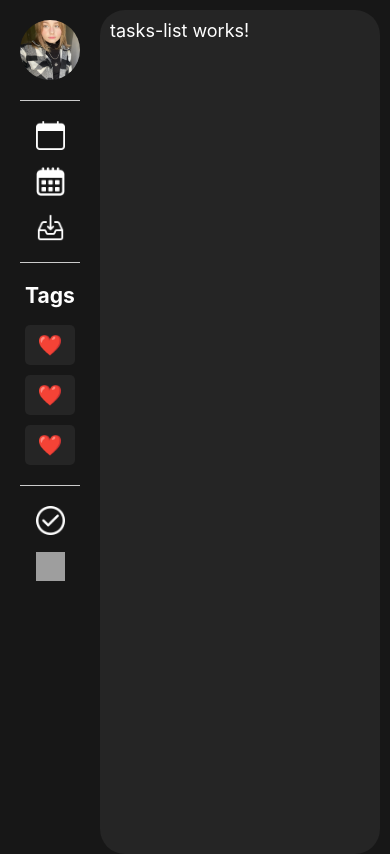
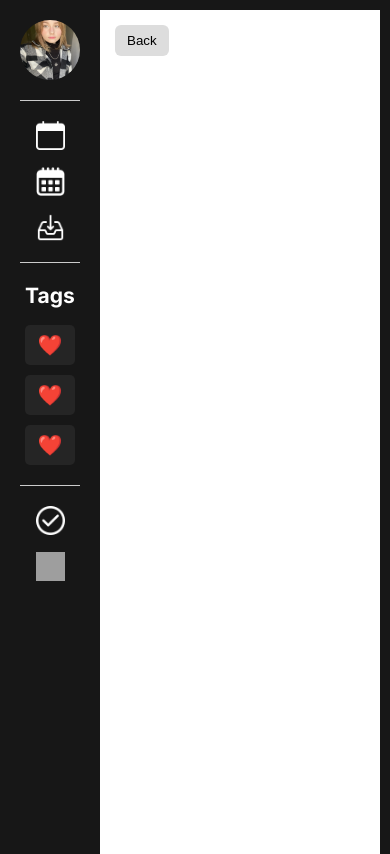
Before and after one commit to julitamajerx/todo, an Angular app in the folder frontend/todo/: page / in a window 390 px wide. Built offline with nearby package versions, Linux system fonts and the light colour scheme; grey boxes are pictures that could not be loaded.

Commit message:
after update

```diff
--- a/frontend/todo/src/features/tasks/task-details/task-details.css
+++ b/frontend/todo/src/features/tasks/task-details/task-details.css
@@ -1,3 +1,3 @@
 p {
-    margin: 0;
+  margin: 0;
 }
--- a/frontend/todo/src/features/tasks/task-details/task-details.ts
+++ b/frontend/todo/src/features/tasks/task-details/task-details.ts
@@ -6,6 +6,4 @@ import { Component } from '@angular/core';
   templateUrl: './task-details.html',
   styleUrl: './task-details.css',
 })
-export class TaskDetails {
-
-}
+export class TaskDetails {}
--- a/frontend/todo/src/features/tasks/tasks-list/tasks-list.css
+++ b/frontend/todo/src/features/tasks/tasks-list/tasks-list.css
@@ -1,3 +1,3 @@
 p {
-    margin: 0;
+  margin: 0;
 }
--- a/frontend/todo/src/features/tasks/tasks.css
+++ b/frontend/todo/src/features/tasks/tasks.css
@@ -4,12 +4,12 @@
   display: grid;
   grid-template-columns: 1fr 300px;
   height: 100vh;
+  position: relative;
 }
 
 @media (max-width: 768px) {
   .main-container {
     display: block;
-    position: relative;
   }
 
   .main-container.mobile-details .left {
@@ -17,13 +17,13 @@
   }
 
   .main-container.mobile-details .right {
-    position: fixed;
+    position: absolute;
     top: 0;
     left: 0;
     right: 0;
     bottom: 0;
     background: white;
-    z-index: 100;
+    z-index: 10;
     overflow-y: auto;
     padding: 15px;
   }
--- a/frontend/todo/src/features/tasks/tasks.ts
+++ b/frontend/todo/src/features/tasks/tasks.ts
@@ -10,20 +10,14 @@ import { TasksList } from './tasks-list/tasks-list';
   styleUrl: './tasks.css',
 })
 export class Tasks implements OnInit {
-  protected isSelected = false; // czy wyświetlać szczegóły
-  protected isMobile = false; // tryb mobile
+  protected isSelected = true;
+  protected isMobile = false;
 
   private breakpointObserver = inject(BreakpointObserver);
 
   ngOnInit() {
-    // obserwujemy breakpoint dla handset (telefony)
     this.breakpointObserver.observe([Breakpoints.Handset]).subscribe((result) => {
       this.isMobile = result.matches;
-
-      // jeśli przechodzimy z mobile → desktop, można przywrócić widok listy
-      if (!this.isMobile) {
-        this.isSelected = false; // lub true, jeśli chcesz od razu widok desktop
-      }
     });
   }
 
--- a/frontend/todo/src/index.html
+++ b/frontend/todo/src/index.html
@@ -4,10 +4,6 @@
     <meta charset="utf-8" />
     <title>Todo</title>
     <base href="./" />
-    <meta
-      http-equiv="Content-Security-Policy"
-      content="default-src 'self' data: https://julitamajerx.github.io; style-src 'self' 'unsafe-inline'; script-src 'self' 'unsafe-inline' 'unsafe-eval'; font-src 'self' data: https://julitamajerx.github.io;"
-    />
     <meta name="viewport" content="width=device-width, initial-scale=1" />
     <link rel="preconnect" href="https://fonts.googleapis.com" />
     <link rel="preconnect" href="https://fonts.gstatic.com" crossorigin />
--- a/frontend/todo/src/services/task-display-service.ts
+++ b/frontend/todo/src/services/task-display-service.ts
@@ -3,6 +3,4 @@ import { Injectable } from '@angular/core';
 @Injectable({
   providedIn: 'root',
 })
-export class TaskDisplayService {
-
-}
+export class TaskDisplayService {}
```
Also changed, not shown: frontend/todo/package.json (+10 -9 lines), 1 other file (tests, documents, lock files or other folders).
